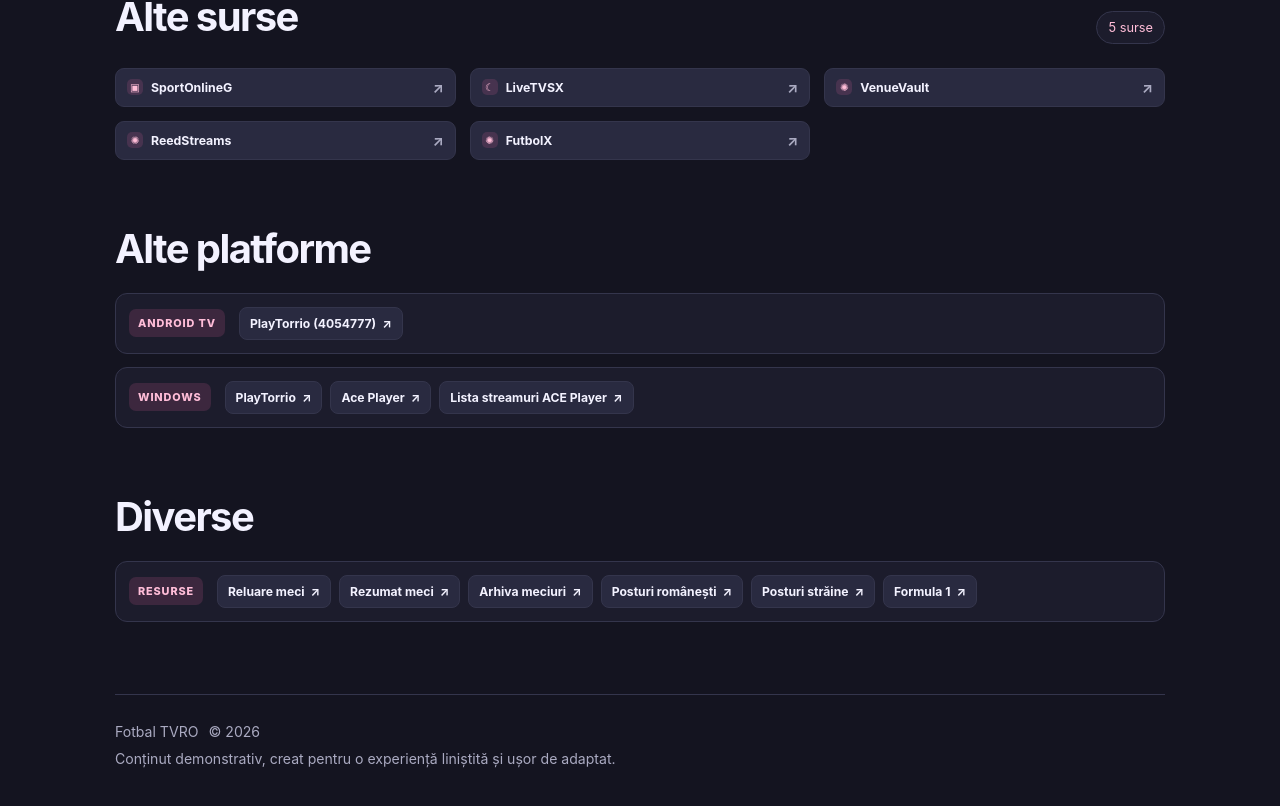
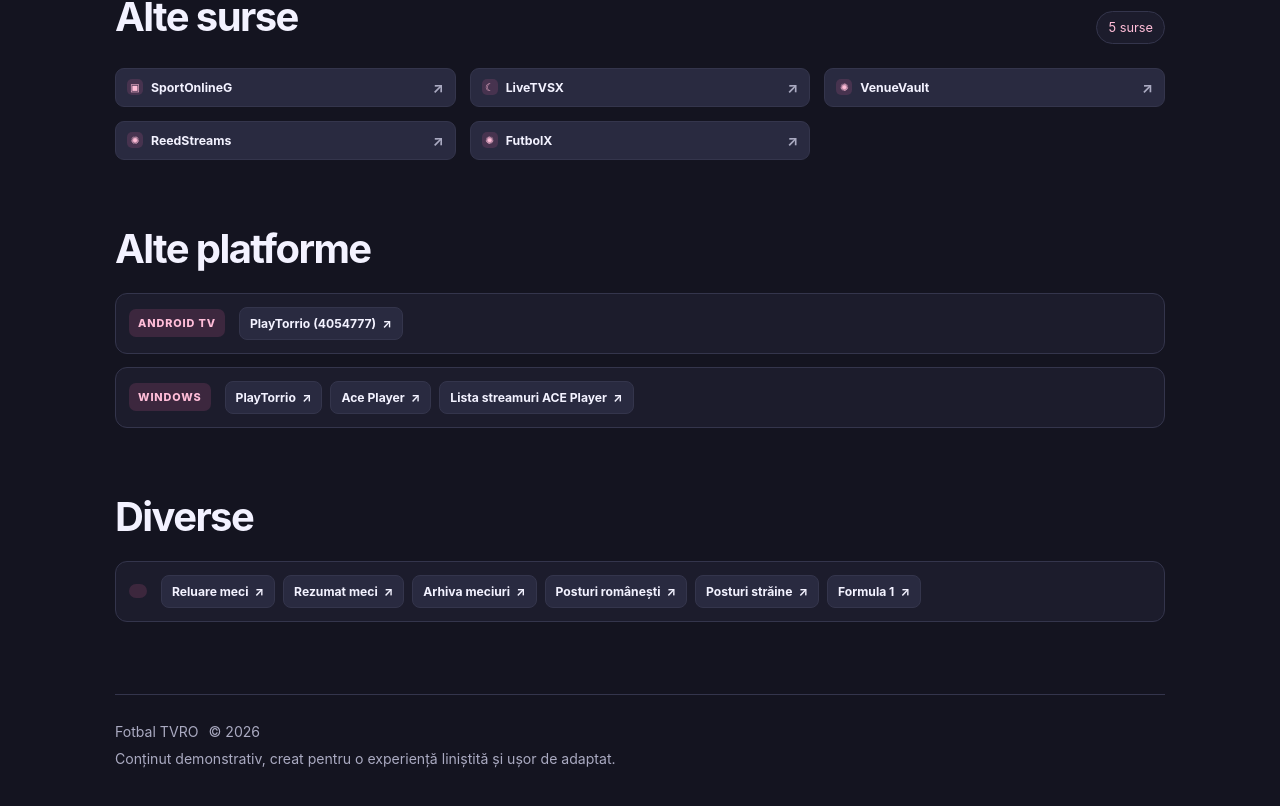
Before and after one commit to TZACANEL/fotbaltvro, a React (Vite) app: page / in a window 1280 px wide. Shown: the part 617-1423 px from the top of the page. Built offline with nearby package versions, Linux system fonts and the light colour scheme.

Commit message:
fix: update title for resource group in site configuration

```diff
--- a/src/data/content.js
+++ b/src/data/content.js
@@ -103,7 +103,7 @@ export const siteConfig = {
       id: "misc",
       title: "Diverse",
       groups: [
-        { title: "Resurse", links: [
+        { title: "", links: [
           { label: "Reluare meci", url: "https://www.footreplays.com/" },
           { label: "Rezumat meci", url: "https://hoofoot.com/" },
           { label: "Arhiva meciuri", url: "https://footballia.net/" },
```
